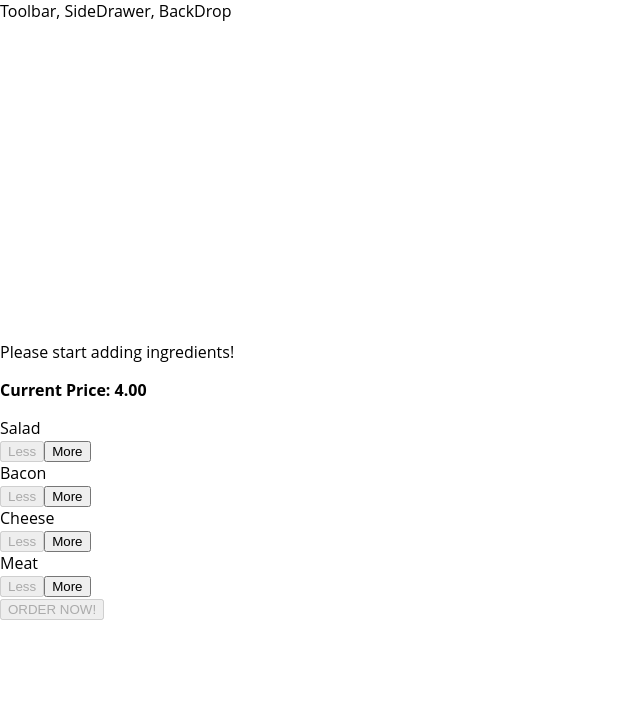
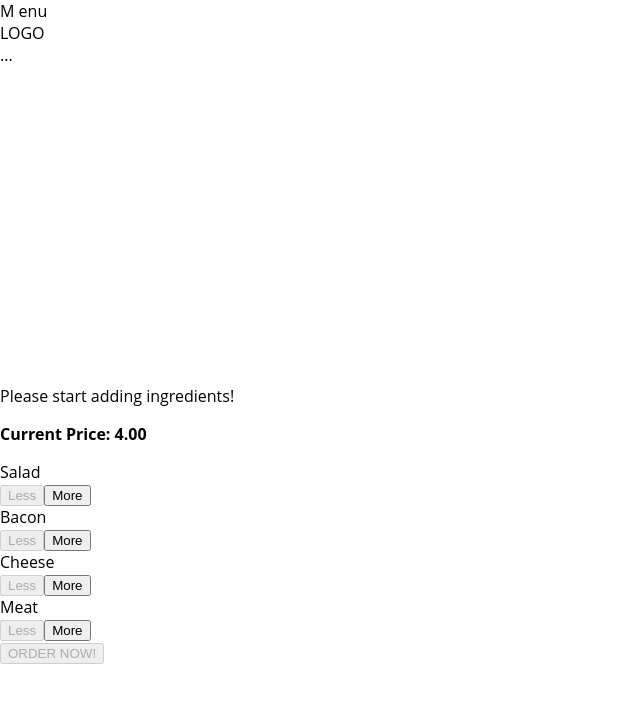
Before and after one commit to javieramirez90/burgerBuilder, a React app: page / in a window 1280 px wide. Shown: the top 702 px of the page, without its empty margins (0-640 px from the left). Built offline with nearby package versions, Linux system fonts and the light colour scheme; the HTML template or start-up script is replaced by a standard one.

Commit message:
Toolbar component

```diff
--- a/src/components/Layout/Layout.css
+++ b/src/components/Layout/Layout.css
@@ -1,3 +1,3 @@
 .Content {
-  margin-top: 16px;
+  margin-top: 72px;
 }
--- a/src/components/Layout/Layout.js
+++ b/src/components/Layout/Layout.js
@@ -1,12 +1,12 @@
-import React from 'react'
+import React from 'react';
 
-import Aux from '../../hoc/Aux'
-import classes from './Layout.css'
+import Aux from '../../hoc/Aux';
+import classes from './Layout.css';
+import Toolbar from '../Navigation/Toolbar/Toolbar'
 
 const layout = (props) => (
   <Aux>
-
-    <div>Toolbar, SideDrawer, BackDrop</div>
+    <Toolbar />
     <main className={classes.Content}>
       {props.children}
     </main>
--- /dev/null
+++ b/src/components/Navigation/Toolbar/Toolbar.css
@@ -0,0 +1,20 @@
+.Toolbar {
+  height: 56px;
+  width: 100%;
+  position: fixed;
+  top: 0;
+  left: 0;
+  background-color: #703B09;
+  display: flex;
+  justify-content: space-between;
+  align-items: center;
+  padding: 0 20px;
+  box-sizing: border-box;
+  z-index: 90;
+}
+
+
+.Toolbar nav {
+  height: 100%;
+
+}
--- /dev/null
+++ b/src/components/Navigation/Toolbar/Toolbar.js
@@ -0,0 +1,14 @@
+import React from 'react';
+import classes from './Toolbar.css'
+
+const toolbar = (props) => (
+  <header className={classes.Toolbar}>
+    <div>M enu</div>
+    <div>LOGO</div>
+    <nav>
+      ...
+    </nav>
+  </header>
+);
+
+export default toolbar;
```
